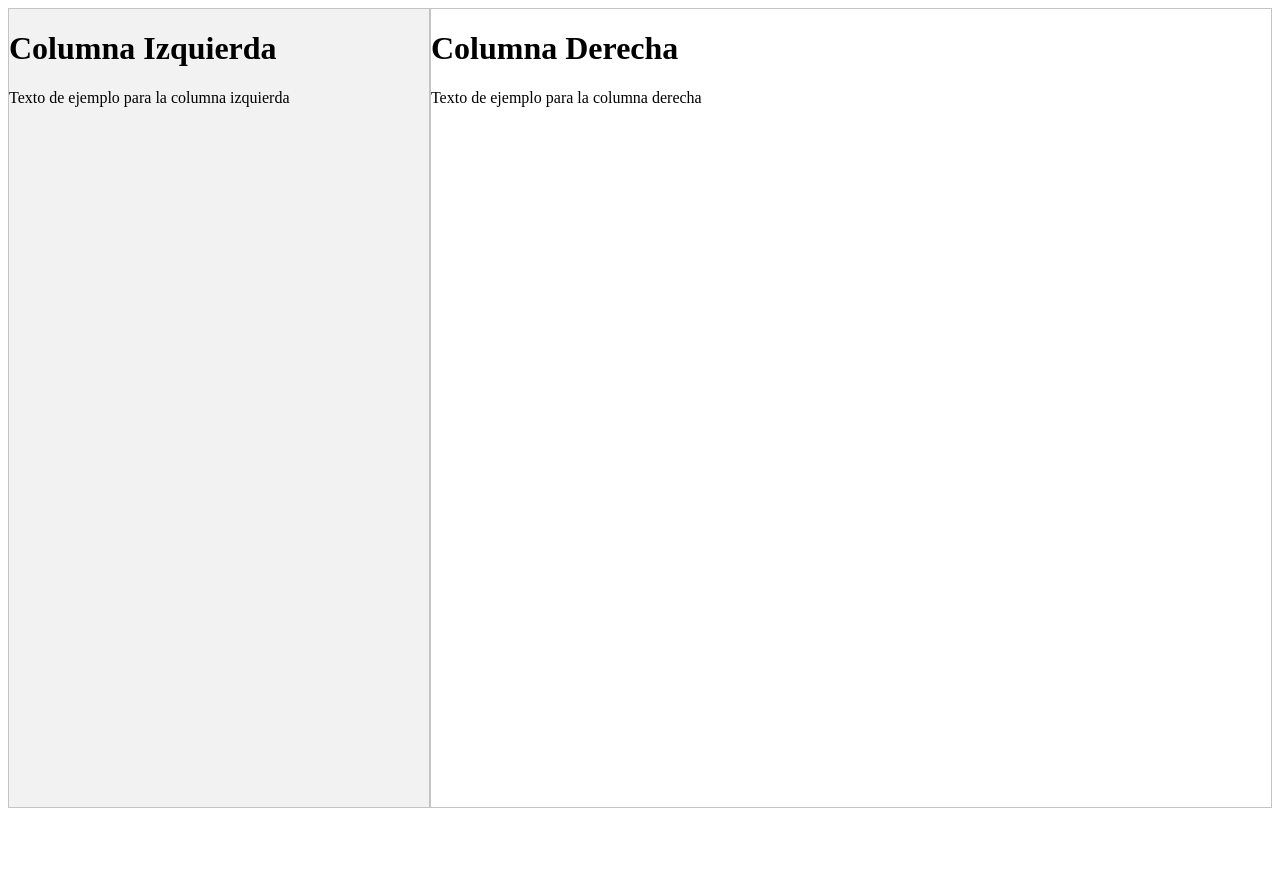
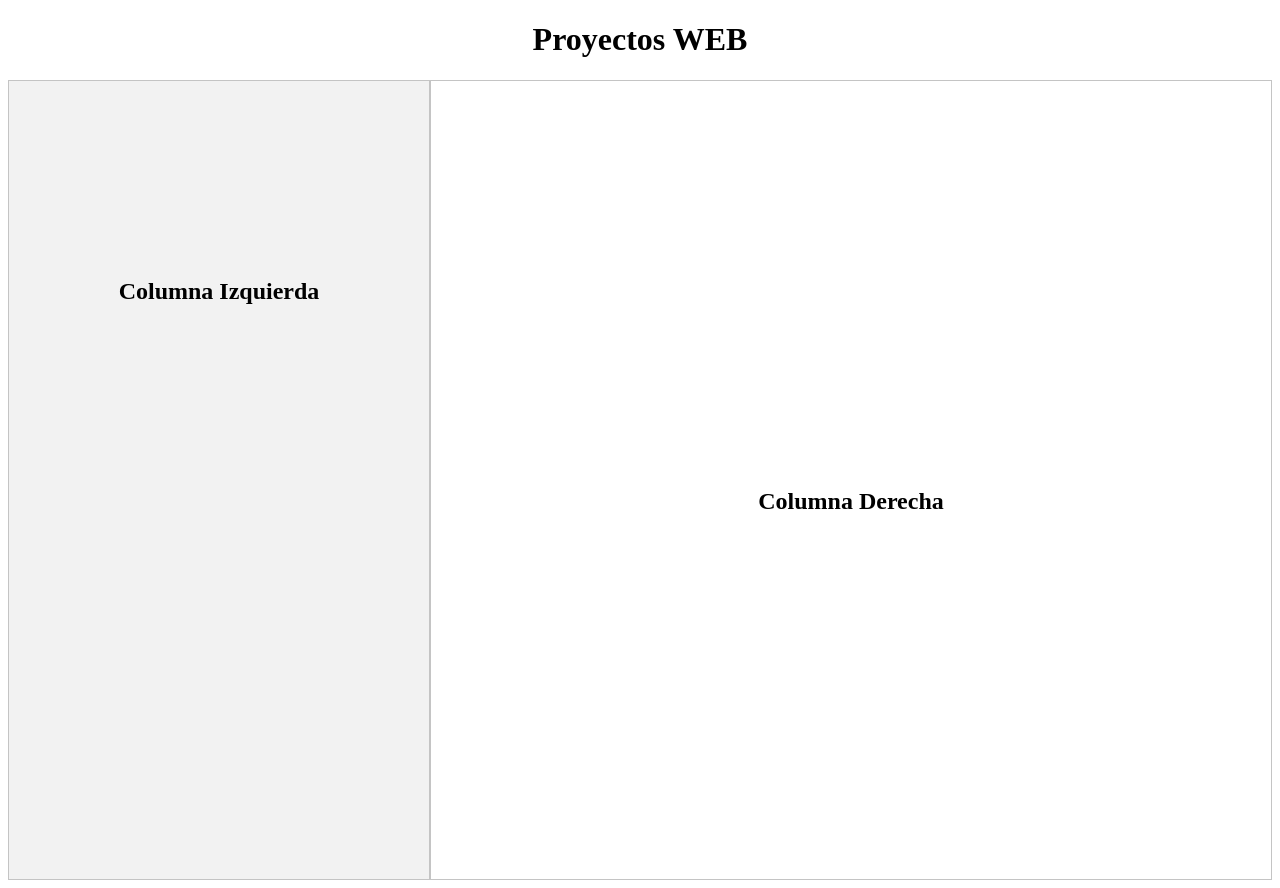
Before and after one commit to ale-uy/ale-uy.github.io, a plain HTML site: page web/index.html in a window 1280 px wide. Before the commit the page ends 816 px from the top, so only its background shows below. Drawn offline with Linux system fonts and the light colour scheme.

Commit message:
Update index.html

```diff
--- a/web/index.html
+++ b/web/index.html
@@ -5,14 +5,13 @@
 	<link rel="stylesheet" type="text/css" href="../static/css/pages.css">
 </head>
 <body>
+	<h1><center>Proyectos WEB</center></h1>
 	<div class="container">
 		<div class="left-column">
-			<h1>Columna Izquierda</h1>
-			<p>Texto de ejemplo para la columna izquierda</p>
+			<h2>Columna Izquierda</h2>
 		</div>
 		<div class="right-column">
-			<h1>Columna Derecha</h1>
-			<p>Texto de ejemplo para la columna derecha</p>
+			<h2>Columna Derecha</h2>
 		</div>
 	</div>
 </body>
```
